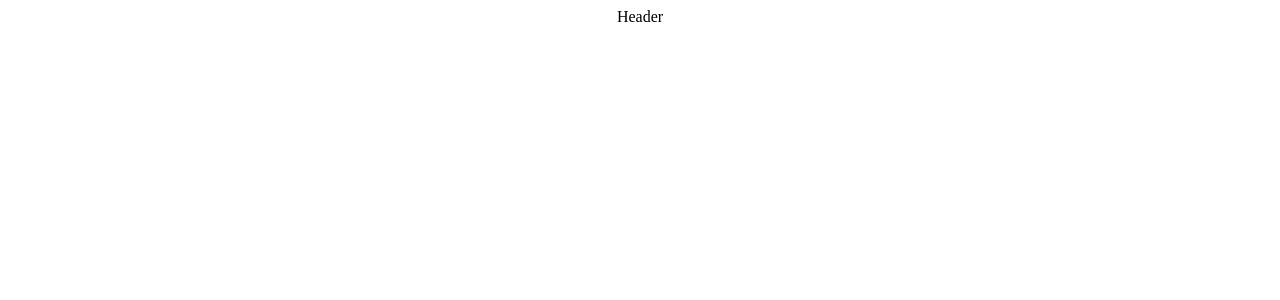
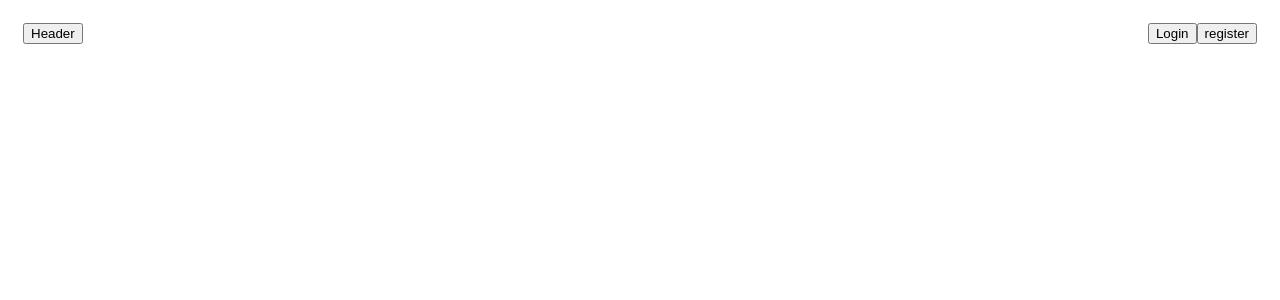
Before and after one commit to SalvadorGonzalezG/e-commers, a React (Vite) app: page / in a window 1280 px wide. Shown: the top 300 px of the page. Built offline with nearby package versions, Linux system fonts and the light colour scheme.

Commit message:
adding buttons in the header menu, login register adding styles to them with gridlayout, adding the react-icons library to the project

```diff
--- a/package.json
+++ b/package.json
@@ -12,7 +12,8 @@
   "dependencies": {
     "nodemon": "^3.1.3",
     "react": "^18.2.0",
-    "react-dom": "^18.2.0"
+    "react-dom": "^18.2.0",
+    "react-icons": "^5.2.1"
   },
   "devDependencies": {
     "@types/react": "^18.2.66",
--- a/src/components/Header.jsx
+++ b/src/components/Header.jsx
@@ -2,7 +2,15 @@
 const Header = () => {
     return (
         <>
-            <div className="heade">Header</div>
+            <div className="heade">
+                <div className="right-buttons">
+                    <button className="button">Header</button>
+                </div>
+                <div className="left-buttons">
+                    <button className="button">Login</button>
+                    <button className="button">register</button>
+                </div>
+            </div>
         </>
     )
 }
--- a/src/index.css
+++ b/src/index.css
@@ -5,5 +5,10 @@
   display: grid;
 }
 .heade{
-  text-align: center;
+  display: grid;
+  grid-template-columns: 1fr auto;
+  justify-content: space-around;
+  padding: 15px 15px;
+  align-items: center;
+
 }
```
Also changed, not shown: 1 other file (tests, documents, lock files or other folders).
